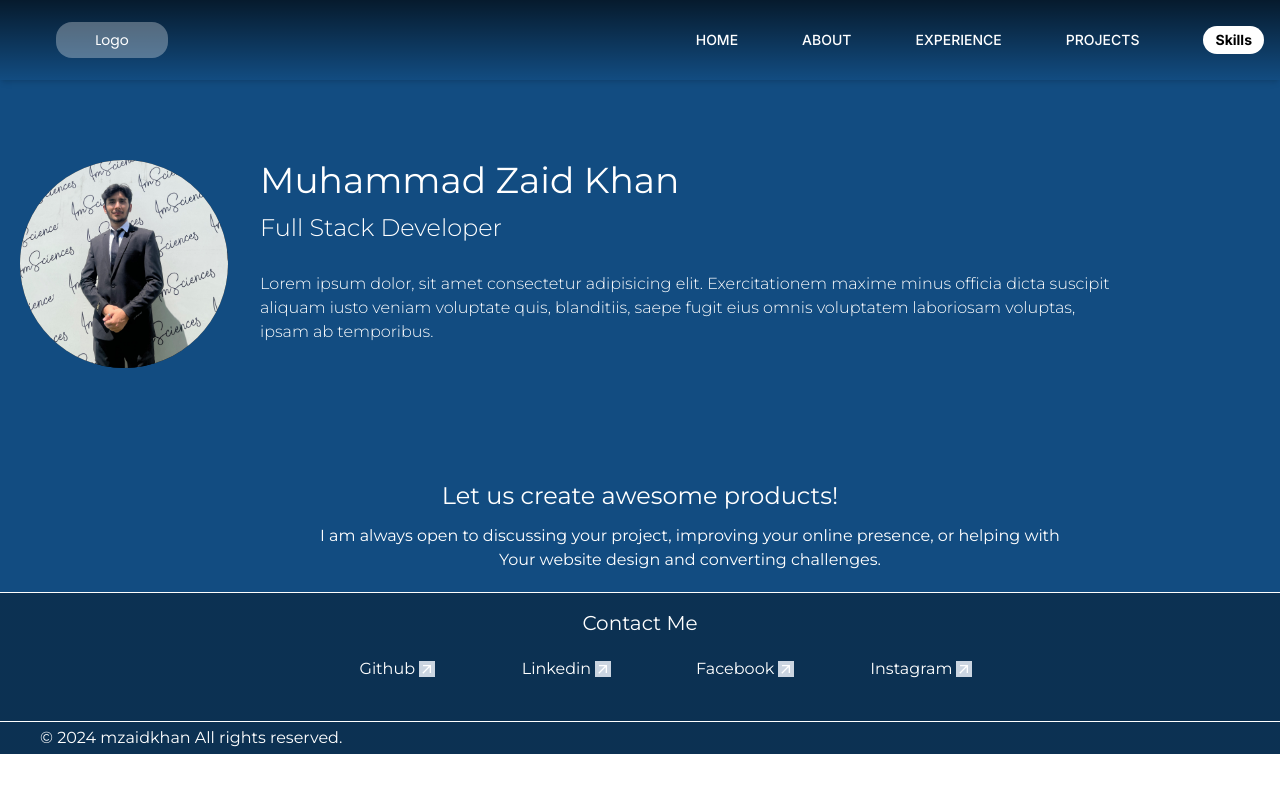
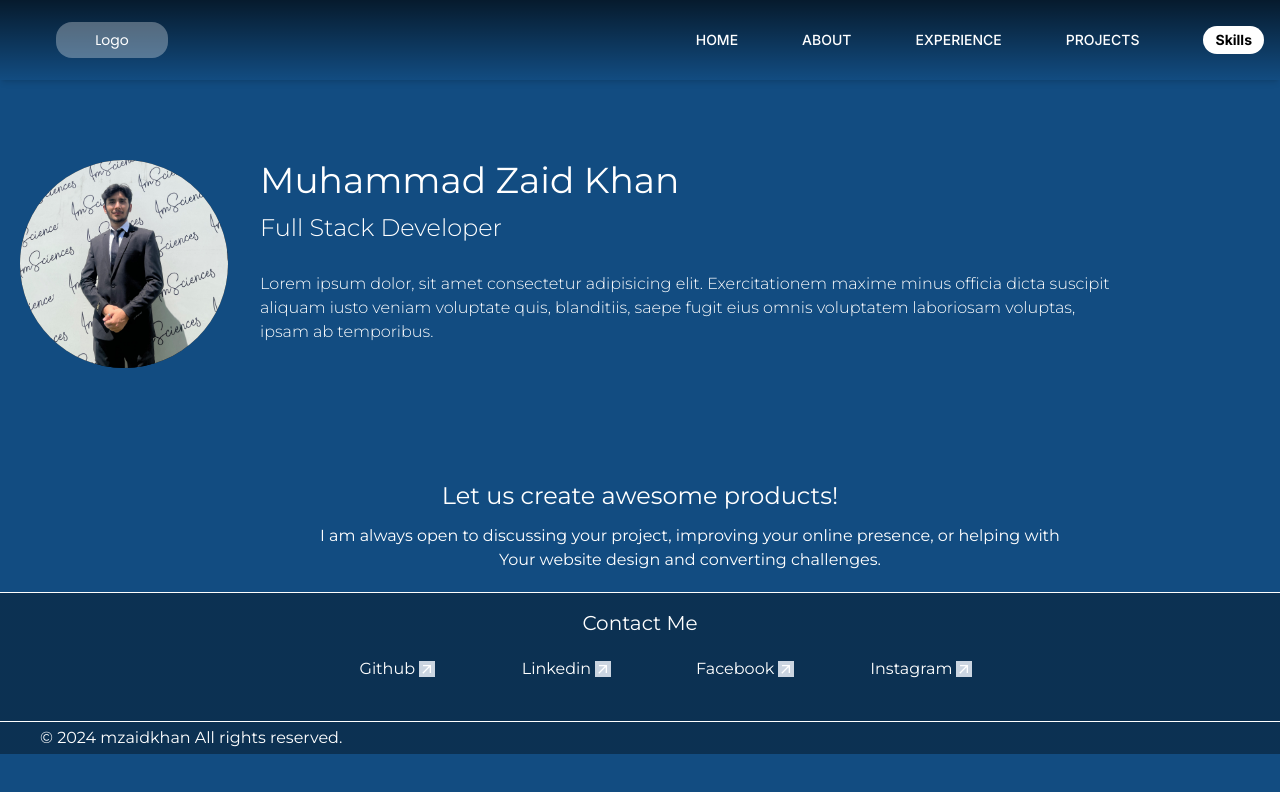
Before and after one commit to MuhammadZaidKhan/Portfolio-Website, a React (Vite) app: page / in a window 1280 px wide. Shown: the top 792 px of the page. Built offline with nearby package versions, Linux system fonts and the light colour scheme; a web font is replaced by a local one.

Commit message:
Project Completed

```diff
--- a/src/Pages/Home.jsx
+++ b/src/Pages/Home.jsx
@@ -4,7 +4,7 @@ import Footer from "../Components/Footer"
 import me from "../assets/me.jpg"
 const Home = () => {
     return (
-        <div className='bg-blue text-white overflow-auto'>
+        <div className='bg-blue min-h-screen text-white overflow-auto'>
 
             {/* Picture Circle */}
             <div className='flex flex-col md:flex-row'>
--- a/src/Pages/Projects.jsx
+++ b/src/Pages/Projects.jsx
@@ -4,7 +4,7 @@ import Section from "../Components/Section"
 import Footer from "../Components/Footer"
 const Projects = () => {
     return (
-        <div className='bg-blue lg:min-h-screen text-white'>
+        <div className='bg-blue min-h-screen text-white'>
             <h2 className='font-Montserrat font-bold text-2xl pt-16 md:pl-32 text-center md:text-start'>Projects</h2>
 
             <div>
```
